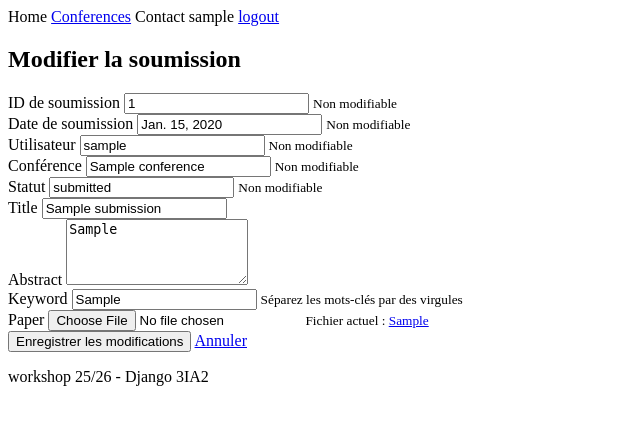
After one commit to AdamOuederni/workshop-django, a Django app: page /conferences/submissions/update/1/ in a window 1280 px wide. The commit adds this page. Shown: the top 425 px of the page, without its empty margins (0-640 px from the left). Run offline with Django 5.2, Linux system fonts and the light colour scheme; a user stored in the database is signed in; tables that the repository leaves empty hold one stand-in row (values such as "Sample post").

Commit message:
fin du workshop

```diff
--- a/pyAI/ConferenceApp/forms.py
+++ b/pyAI/ConferenceApp/forms.py
@@ -1,5 +1,7 @@
 from django import forms
-from .models import Conference
+from .models import Conference,Submission
+from django.utils import timezone
+from django.core.exceptions import ValidationError
 class ConferenceForm(forms.ModelForm):
     class Meta:
         model=Conference
@@ -27,3 +29,96 @@ class ConferenceForm(forms.ModelForm):
             )
 
         }
+class SubmissionForm(forms.ModelForm):
+    keyword = forms.CharField(
+        widget=forms.TextInput(attrs={'placeholder': 'Enter keywords separated by commas'}),
+        help_text='Separate keywords with commas',
+        required=True
+    )
+
+    class Meta:
+        model = Submission
+        fields = ['title', 'abstract', 'keyword', 'paper', 'status', 'payed', 'conference']
+        widgets = {
+            'abstract': forms.Textarea(attrs={'rows': 4}),
+        }
+
+    def __init__(self, *args, user=None, **kwargs):
+        super().__init__(*args, **kwargs)
+        self.user = user
+
+
+    def clean_paper(self):
+        paper = self.cleaned_data.get('paper')
+
+        return paper
+    def clean(self):
+        cleaned_data = super().clean()
+        conference = cleaned_data.get('conference')
+
+        if conference and conference.start_date:
+            today = timezone.now().date()
+            if conference.start_date <= today:
+                raise ValidationError("La soumission ne peut être faite que pour des conférences à venir.")
+
+        if self.user:
+            today = timezone.now().date()
+            same_day_submissions = Submission.objects.filter(
+                user=self.user,
+                submission_date=today
+            )
+
+            if self.instance and self.instance.submission_id:
+                same_day_submissions = same_day_submissions.exclude(submission_id=self.instance.submission_id)
+
+            if same_day_submissions.count() >= 3:
+                raise ValidationError("Vous ne pouvez pas soumettre à plus de 3 conférences par jour.")
+
+        return cleaned_data
+
+    def save(self, commit=True):
+        instance = super().save(commit=False)
+        if self.user:
+            instance.user = self.user
+        if commit:
+            instance.save()
+        return instance
+
+class SubmissionUpdateForm(forms.ModelForm):
+    class Meta:
+        model = Submission
+        fields = ['title', 'abstract', 'keyword', 'paper']
+        widgets = {
+            'title': forms.TextInput(attrs={'class': 'form-control'}),
+            'abstract': forms.Textarea(attrs={'class': 'form-control', 'rows': 4}),
+            'keyword': forms.TextInput(attrs={'class': 'form-control', 'placeholder': 'Mots-clés séparés par des virgules'}),
+            'paper': forms.FileInput(attrs={'class': 'form-control'}),
+        }
+        help_texts = {
+            'keyword': 'Séparez les mots-clés par des virgules',
+        }
+
+    def __init__(self, *args, **kwargs):
+        super().__init__(*args, **kwargs)
+
+        if self.instance and self.instance.submission_id:
+            self.fields['title'].widget.attrs['readonly'] = False
+
+    def clean(self):
+        cleaned_data = super().clean()
+
+        if self.instance.status in ['accepted', 'rejected']:
+            raise ValidationError("Impossible de modifier une soumission avec le statut 'accepté' ou 'rejeté'.")
+
+        return cleaned_data
+
+    def clean_paper(self):
+        paper = self.cleaned_data.get('paper')
+
+        if not paper:
+            return self.instance.paper
+
+        if not paper.name.lower().endswith('.pdf'):
+            raise ValidationError("Le fichier doit être un PDF.")
+
+        return paper
--- a/pyAI/ConferenceApp/urls.py
+++ b/pyAI/ConferenceApp/urls.py
@@ -7,5 +7,10 @@ urlpatterns = [
     path("<int:pk>/", ConferenceDetails.as_view(), name="conference_details"),
     path("add/", ConferenceCreate.as_view(),name="Conference_creation"),
     path("edit/<int:pk>/", ConferenceUpdate.as_view(),name="Conference_update"),
-    path("delete/<int:pk>/", ConferenceDelete.as_view(),name="Conference_delete")
+    path("delete/<int:pk>/", ConferenceDelete.as_view(),name="Conference_delete"),
+    path('submissions/', views.list_submissions, name='list_submissions'),
+    path('conferences/submission/<str:pk>/', submission_details.as_view(), name='submission_details'),
+    path('download/<str:submission_id>/', views.download_paper, name='download_paper'),
+    path('add_submission/', SubmissionCreate.as_view(),name="Submission_creation"),
+    path('submissions/update/<str:pk>/', UpdateSubmission.as_view(), name='update_submission'),
 ]
--- a/pyAI/ConferenceApp/views.py
+++ b/pyAI/ConferenceApp/views.py
@@ -1,10 +1,15 @@
 from django.shortcuts import render
-from .models import Conference
+from .models import Conference,Submission
 from django.views.generic import ListView,DetailView,CreateView,UpdateView,DeleteView
 from django.urls import reverse_lazy
-from .forms import ConferenceForm
-
-# Create your views here.
+from .forms import ConferenceForm,SubmissionForm,SubmissionUpdateForm
+from django.contrib.auth.mixins import LoginRequiredMixin
+from django.http import FileResponse, Http404
+import os
+from django.shortcuts import get_object_or_404
+from django.contrib import messages
+from django.core.exceptions import PermissionDenied
+from django.shortcuts import redirect
 def list_conferences(request):
     Conferences_list=Conference.objects.all()
     return render(request,"Templates/conferences/liste.html",{"liste":Conferences_list})
@@ -16,7 +21,7 @@ class ConferenceDetails(DetailView):
     model=Conference
     context_object_name="conference"
     template_name="conferences/details.html"
-class ConferenceCreate(CreateView):
+class ConferenceCreate(LoginRequiredMixin,CreateView):
     model=Conference
     template_name="conferences/form.html"
     # fields="__all__"
@@ -32,3 +37,53 @@ class ConferenceDelete(DeleteView):
     model=Conference
     template_name="conferences/conference_confirm_delete.html"
     success_url=reverse_lazy("liste_conferences")
+def list_submissions(request):
+    submissions = Submission.objects.filter(user=request.user)
+    return render(request, 'conferences/list_submissions.html', {'submissions': submissions})
+class submission_details(DetailView):
+    model=Submission
+    context_object_name="submission"
+    template_name="conferences/details_submission.html"
+
+
+def download_paper(request, submission_id):
+    submission = get_object_or_404(Submission, pk=submission_id)
+    if not submission.paper:
+        raise Http404("Aucun fichier trouvé.")
+
+    file_path = submission.paper.path
+    file_name = os.path.basename(file_path)
+    response = FileResponse(open(file_path, 'rb'), as_attachment=True, filename=file_name)
+    return response
+class SubmissionCreate(LoginRequiredMixin, CreateView):
+    model = Submission
+    form_class = SubmissionForm
+    template_name = "conferences/form_submission.html"
+    success_url = reverse_lazy("list_submissions")
+
+    def get_form_kwargs(self):
+        kwargs = super().get_form_kwargs()
+        kwargs['user'] = self.request.user
+        return kwargs
+class UpdateSubmission(LoginRequiredMixin, UpdateView):
+    model = Submission
+    form_class = SubmissionUpdateForm
+    template_name = "conferences/update_submission.html"
+
+    def get_success_url(self):
+        return reverse_lazy("list_submissions")
+
+    def get_queryset(self):
+        return Submission.objects.filter(user=self.request.user)
+
+    def dispatch(self, request, *args, **kwargs):
+        submission = self.get_object()
+
+        if submission.status in ['accepted', 'rejected']:
+            messages.error(request, "Une soumission avec l'état 'accepté' ou 'rejeté' ne peut pas être modifiée.")
+            return redirect("list_submissions")
+
+        if submission.user != request.user:
+            raise PermissionDenied("Vous n'avez pas la permission de modifier cette soumission.")
+
+        return super().dispatch(request, *args, **kwargs)
--- a/pyAI/UserApp/forms.py
+++ b/pyAI/UserApp/forms.py
@@ -12,3 +12,9 @@ class UserRegisterForm(UserCreationForm):
             'password1':forms.PasswordInput(),
             'password2':forms.PasswordInput(),
         }
+    """def save(self, commit = True):
+        user= super().save(commit=False)
+        user.role="participant"
+        if commit:
+            user.save()
+        return user"""
--- a/pyAI/UserApp/urls.py
+++ b/pyAI/UserApp/urls.py
@@ -1,5 +1,8 @@
 from django.urls import path
 from . import views
+from django.contrib.auth.views import LoginView
 urlpatterns =[
-    path("register/",views.register,name="register")
+    path("register/",views.register,name="register"),
+    path('login/',LoginView.as_view(template_name="login.html"),name="login"),
+    path("logout/", views.logout_view, name="logout")
 ]
--- a/pyAI/UserApp/views.py
+++ b/pyAI/UserApp/views.py
@@ -1,6 +1,6 @@
 from django.shortcuts import render,redirect
 from .forms import UserRegisterForm
-# Create your views here.
+from django.contrib.auth import logout
 def register(req):
     if req.method =="POST":
         form=UserRegisterForm(req.POST)
@@ -11,3 +11,7 @@ def register(req):
         form =UserRegisterForm()
         return render(req,'register.html',{"form":form})
     return render(req,'register.html',{"form":form})
+
+def logout_view(req):
+    logout(req)
+    return redirect("login")
--- a/pyAI/pyAI/Templates/base.html
+++ b/pyAI/pyAI/Templates/base.html
@@ -7,6 +7,15 @@
         <a>Home</a>
         <a href="{% url 'liste_conferences' %}">Conferences</a>
         <a>Contact</a>
+        {% if user.is_authenticated %}
+        <a>{{user.username}}</a>
+        <a href="{% url 'logout' %}">logout</a>
+
+        {% else %}
+
+        <a href="{% url 'login' %}">Connexion</a>
+        <a href="{% url 'register' %}">inscription</a>
+        {% endif %}
     </nav>
 
 {% block content %}
--- /dev/null
+++ b/pyAI/pyAI/Templates/conferences/update_submission.html
@@ -0,0 +1,123 @@
+{% extends 'base.html' %}
+
+{% block content %}
+<div class="container mt-4">
+    <h2>Modifier la soumission</h2>
+
+    <div class="card">
+        <div class="card-body">
+            <form method="post" enctype="multipart/form-data">
+                {% csrf_token %}
+
+                <div class="mb-3">
+                    <label class="form-label">ID de soumission</label>
+                    <input type="text" class="form-control" value="{{ object.submission_id }}" readonly>
+                    <small class="form-text text-muted">Non modifiable</small>
+                </div>
+
+                <div class="mb-3">
+                    <label class="form-label">Date de soumission</label>
+                    <input type="text" class="form-control" value="{{ object.submission_date }}" readonly>
+                    <small class="form-text text-muted">Non modifiable</small>
+                </div>
+
+                <div class="mb-3">
+                    <label class="form-label">Utilisateur</label>
+                    <input type="text" class="form-control" value="{{ object.user.username }}" readonly>
+                    <small class="form-text text-muted">Non modifiable</small>
+                </div>
+
+                <div class="mb-3">
+                    <label class="form-label">Conférence</label>
+                    <input type="text" class="form-control" value="{{ object.conference.name }}" readonly>
+                    <small class="form-text text-muted">Non modifiable</small>
+                </div>
+
+                <div class="mb-3">
+                    <label class="form-label">Statut</label>
+                    <input type="text" class="form-control" value="{{ object.get_status_display }}" readonly>
+                    <small class="form-text text-muted">Non modifiable</small>
+                </div>
+
+                <div class="mb-3">
+                    <label for="{{ form.title.id_for_label }}" class="form-label">{{ form.title.label }}</label>
+                    <input type="text"
+                           name="{{ form.title.name }}"
+                           value="{{ form.title.value|default:'' }}"
+                           class="form-control"
+                           id="{{ form.title.id_for_label }}">
+                    {% if form.title.help_text %}
+                        <small class="form-text text-muted">{{ form.title.help_text }}</small>
+                    {% endif %}
+                    {% if form.title.errors %}
+                        <div class="alert alert-danger">
+                            {{ form.title.errors }}
+                        </div>
+                    {% endif %}
+                </div>
+
+                <div class="mb-3">
+                    <label for="{{ form.abstract.id_for_label }}" class="form-label">{{ form.abstract.label }}</label>
+                    <textarea name="{{ form.abstract.name }}"
+                              class="form-control"
+                              id="{{ form.abstract.id_for_label }}"
+                              rows="4">{{ form.abstract.value|default:'' }}</textarea>
+                    {% if form.abstract.help_text %}
+                        <small class="form-text text-muted">{{ form.abstract.help_text }}</small>
+                    {% endif %}
+                    {% if form.abstract.errors %}
+                        <div class="alert alert-danger">
+                            {{ form.abstract.errors }}
+                        </div>
+                    {% endif %}
+                </div>
+
+                <div class="mb-3">
+                    <label for="{{ form.keyword.id_for_label }}" class="form-label">{{ form.keyword.label }}</label>
+                    <input type="text"
+                           name="{{ form.keyword.name }}"
+                           value="{{ form.keyword.value|default:'' }}"
+                           class="form-control"
+                           id="{{ form.keyword.id_for_label }}"
+                           placeholder="Mots-clés séparés par des virgules">
+                    {% if form.keyword.help_text %}
+                        <small class="form-text text-muted">{{ form.keyword.help_text }}</small>
+                    {% endif %}
+                    {% if form.keyword.errors %}
+                        <div class="alert alert-danger">
+                            {{ form.keyword.errors }}
+                        </div>
+                    {% endif %}
+                </div>
+
+                <div class="mb-3">
+                    <label for="{{ form.paper.id_for_label }}" class="form-label">{{ form.paper.label }}</label>
+                    <input type="file"
+                           name="{{ form.paper.name }}"
+                           class="form-control"
+                           id="{{ form.paper.id_for_label }}"
+                           accept=".pdf">
+                    {% if object.paper %}
+                        <small class="form-text text-muted">
+                            Fichier actuel : <a href="{{ object.paper.url }}" target="_blank">{{ object.paper.name }}</a>
+                        </small>
+                    {% endif %}
+                    {% if form.paper.help_text %}
+                        <small class="form-text text-muted">{{ form.paper.help_text }}</small>
+                    {% endif %}
+                    {% if form.paper.errors %}
+                        <div class="alert alert-danger">
+                            {{ form.paper.errors }}
+                        </div>
+                    {% endif %}
+                </div>
+
+                <div class="d-flex gap-2">
+                    <button type="submit" class="btn btn-primary">Enregistrer les modifications</button>
+                    <a href="{% url 'list_submissions' %}" class="btn btn-secondary">Annuler</a>
+                </div>
+            </form>
+        </div>
+    </div>
+</div>
+{% endblock %}
--- a/pyAI/pyAI/settings.py
+++ b/pyAI/pyAI/settings.py
@@ -125,3 +125,6 @@ STATIC_URL = 'static/'
 DEFAULT_AUTO_FIELD = 'django.db.models.BigAutoField'
 
 AUTH_USER_MODEL="UserApp.User"
+LOGIN_REDIRECT_URL="liste_conferences"
+LOGOUT_REDIRECT_URL="login"
+LOGIN_URL="login"
--- a/pyAI/pyAI/urls.py
+++ b/pyAI/pyAI/urls.py
@@ -19,7 +19,7 @@ from django.urls import path,include
 from django.views.generic import RedirectView
 urlpatterns = [
     path('admin/', admin.site.urls),
-
+    path("",RedirectView.as_view(url="conferences/liste/")),
     path('conferences/',include("ConferenceApp.urls")),
     path('user/',include("UserApp.urls"))
 ]
```
Also changed, not shown: pyAI/ConferenceApp/models.py (+24 -39 lines), pyAI/pyAI/Templates/conferences/details_submission.html (added, +26 -0 lines), pyAI/pyAI/Templates/conferences/form_submission.html (added, +17 -0 lines), pyAI/pyAI/Templates/conferences/list_submissions.html (added, +49 -0 lines), pyAI/pyAI/Templates/conferences/liste.html (+15 -13 lines), pyAI/pyAI/Templates/login.html (added, +10 -0 lines), pyAI/pyAI/Templates/register.html (added, +10 -0 lines).
